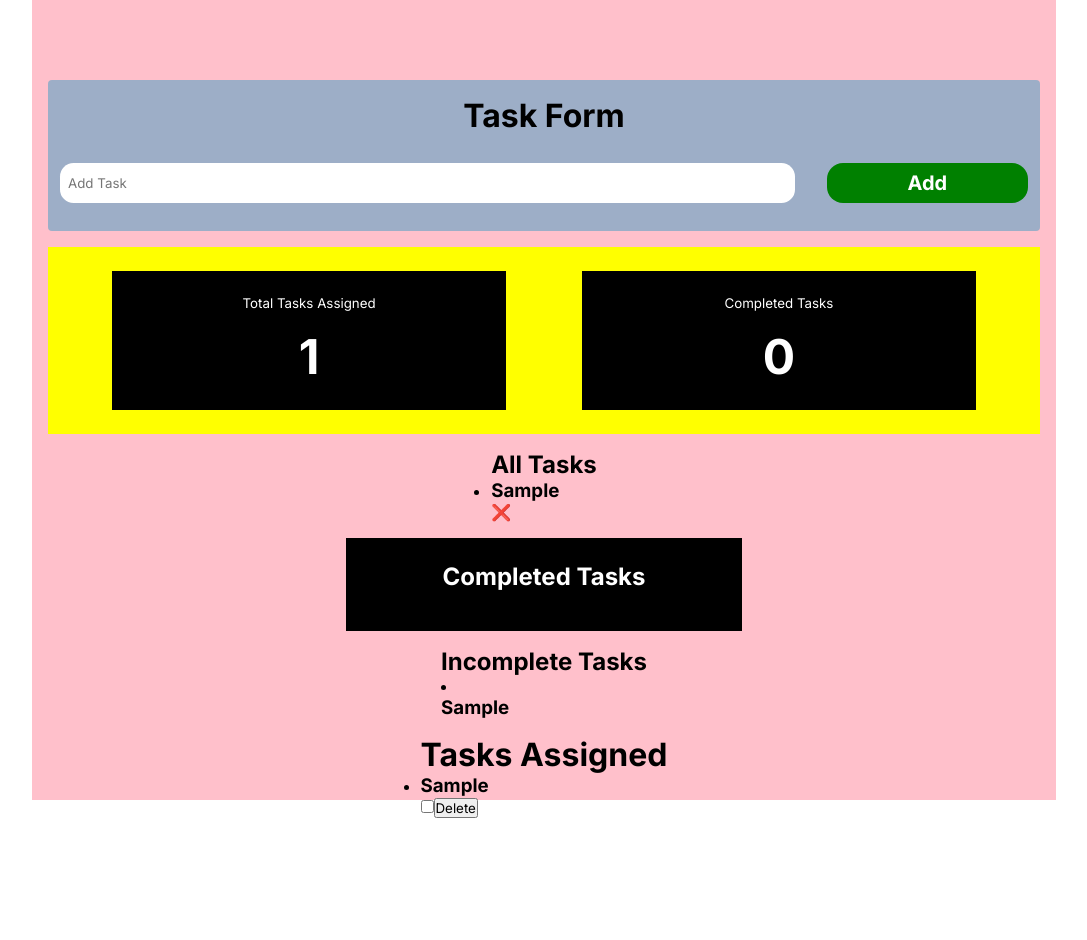
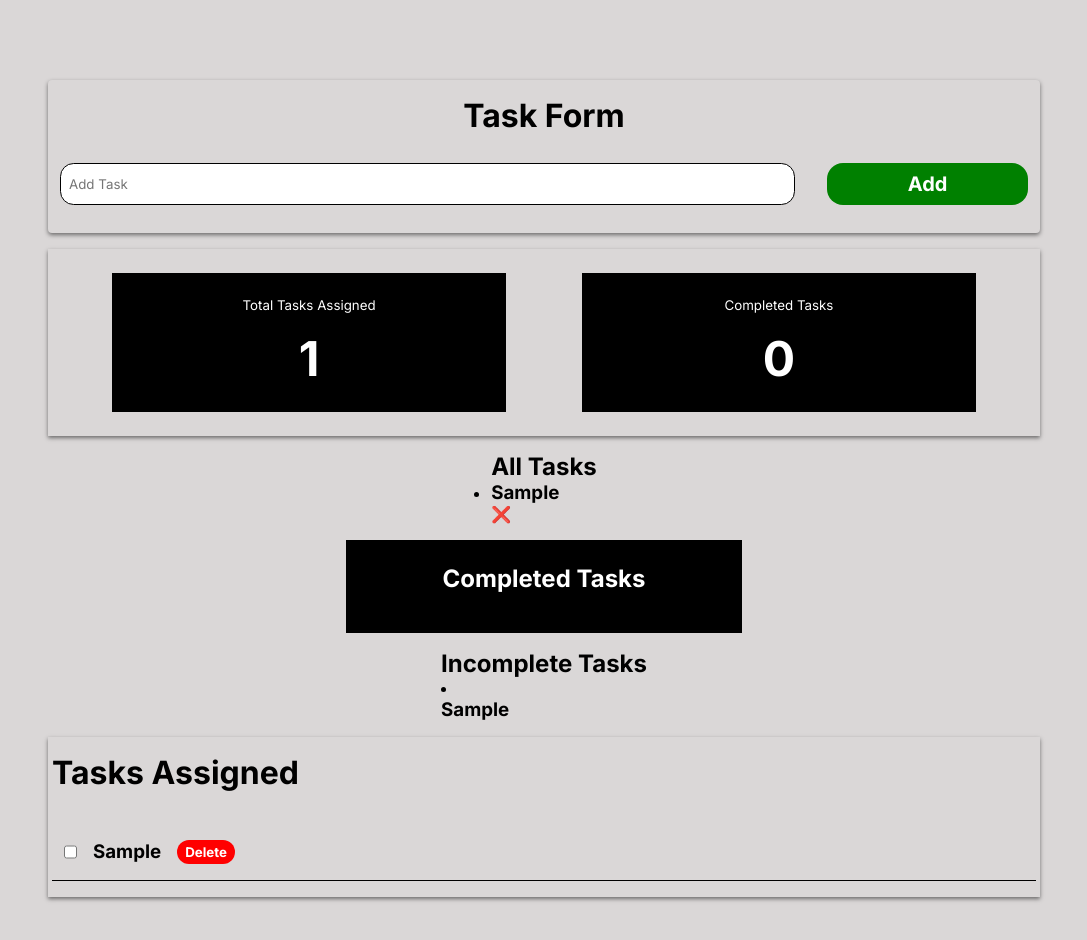
Before and after one commit to Saron-A/nexus_dynamic_task_manager, a React (Vite) app: page / in a window 1280 px wide. Both pictures are taken after typing "Sample" into the empty fields and a click on the button "Add". Shown: the top 940 px of the page, without its empty margins (96-1183 px from the left). Before the commit the page ends 818 px from the top, so only its background shows below. Built offline with nearby package versions, Linux system fonts and the light colour scheme.

Commit message:
Add CSS to the taskList component

```diff
--- a/src/App.css
+++ b/src/App.css
@@ -7,14 +7,18 @@
   font-family: Inter;
 }
 
+body {
+  background-color: rgb(218, 215, 215);
+}
+
 .container {
   display: flex;
   flex-direction: column;
   width: 80vw;
   gap: 1rem;
-  background-color: pink;
-  height: 100vh;
-  max-height: 100%;
+  /* background-color: pink; */
+  height: 100%;
+  min-height: 100vh;
   align-items: center;
   padding: 5rem 1rem;
   justify-self: center;
--- a/src/components/TaskList.jsx
+++ b/src/components/TaskList.jsx
@@ -1,4 +1,4 @@
-// import { useState } from "react";
+import "../styles/taskList.css";
 
 const TaskList = ({ tasks, setTasks }) => {
   //   const [checkTask, setCheckTask] = useState({
@@ -33,14 +33,13 @@ const TaskList = ({ tasks, setTasks }) => {
   };
 
   return (
-    <div>
+    <div className="sub-container3">
       <h1>Tasks Assigned</h1>
       {tasks.length !== 0 ? (
         <>
           <ul>
             {tasks.map((t) => (
               <li key={t.id}>
-                <h3>{t.name}</h3>
                 {t.isCompleted ? (
                   "✅"
                 ) : (
@@ -59,6 +58,8 @@ const TaskList = ({ tasks, setTasks }) => {
                     }
                   />
                 )}
+                <h3>{t.name}</h3>
+
                 <button onClick={() => handleDelete(t)}>Delete</button>
               </li>
             ))}
--- a/src/styles/taskForm.css
+++ b/src/styles/taskForm.css
@@ -7,11 +7,12 @@
 .sub-container {
   display: flex;
   flex-direction: column;
-  background-color: rgb(157, 174, 199);
+  /* background-color: rgb(157, 174, 199); */
   gap: 1rem;
   padding: 1rem 0.25rem;
   width: 100%;
   border-radius: 0.25rem;
+  box-shadow: 0 2px 4px rgba(0, 0, 0, 0.5);
 }
 
 .sub-container h2 {
@@ -30,7 +31,7 @@
   flex: 1.25;
   padding: 0.75rem 0.5rem;
   border-radius: 0.85rem;
-  border: none;
+  border: 0.5px solid black;
 }
 
 .sub-container form button {
--- /dev/null
+++ b/src/styles/taskList.css
@@ -0,0 +1,56 @@
+* {
+  margin: 0;
+  padding: 0;
+  box-sizing: border-box;
+}
+
+.sub-container3 {
+  display: flex;
+  flex-direction: column;
+  /* background-color: cyan; */
+  width: 100%;
+  padding: 1rem 0.25rem;
+  gap: 2rem;
+  box-shadow: 0 2px 4px rgba(0, 0, 0, 0.5);
+}
+
+/* .sub-container3 .sub-subContainer1 {
+  display: flex;
+  background-color: white;
+  justify-content: space-between;
+  gap: 2rem;
+} */
+
+.sub-container3 ul {
+  gap: 1rem;
+}
+
+.sub-container3 ul li {
+  text-decoration: none;
+  display: flex;
+  justify-content: flex-start;
+  /* background-color: red; */
+  gap: 1rem;
+  padding: 1rem 0.75rem;
+  border-bottom: 0.25px solid black;
+  width: 100%;
+}
+.sub-container3 ul li button {
+  justify-self: flex-end;
+  background-color: red;
+  padding: 0.25rem 0.5rem;
+  color: white;
+  border: none;
+  border-radius: 1rem;
+}
+
+.sub-container3 button {
+  padding: 0.5rem 0.75rem;
+  background-color: gray;
+  color: white;
+  width: fit-content;
+  align-self: center;
+  border: none;
+  border-radius: 1rem;
+  font-weight: bolder;
+}
--- a/src/styles/taskStatistics.css
+++ b/src/styles/taskStatistics.css
@@ -8,9 +8,10 @@
   display: flex;
   justify-content: space-evenly;
   gap: 1rem;
-  background-color: yellow;
+  /* background-color: yellow; */
   padding: 1.5rem 0.25rem;
   width: 100%;
+  box-shadow: 0 2px 4px rgba(0, 0, 0, 0.5);
 }
 
 .sub-container2 .allTasks,
```
